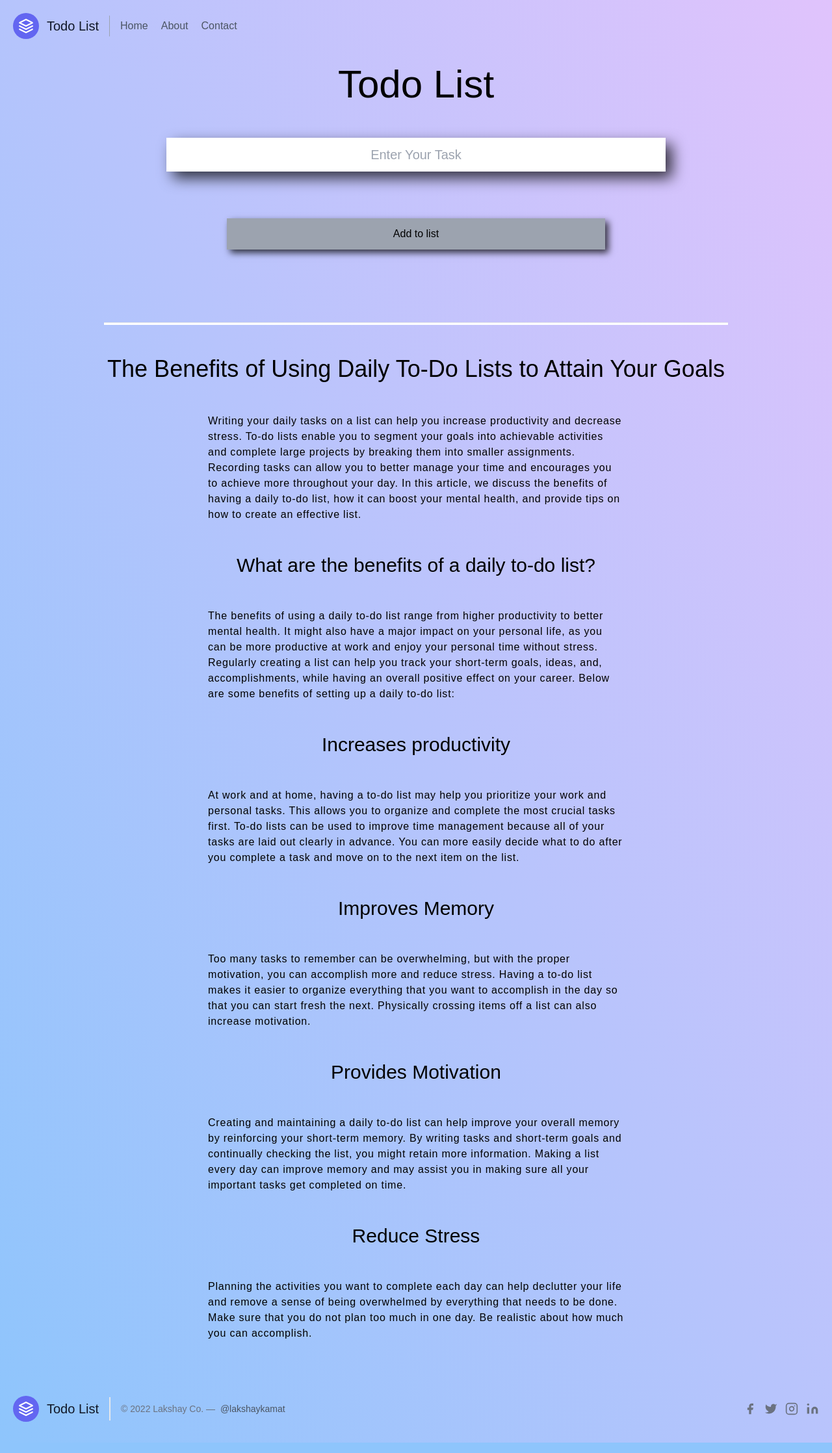
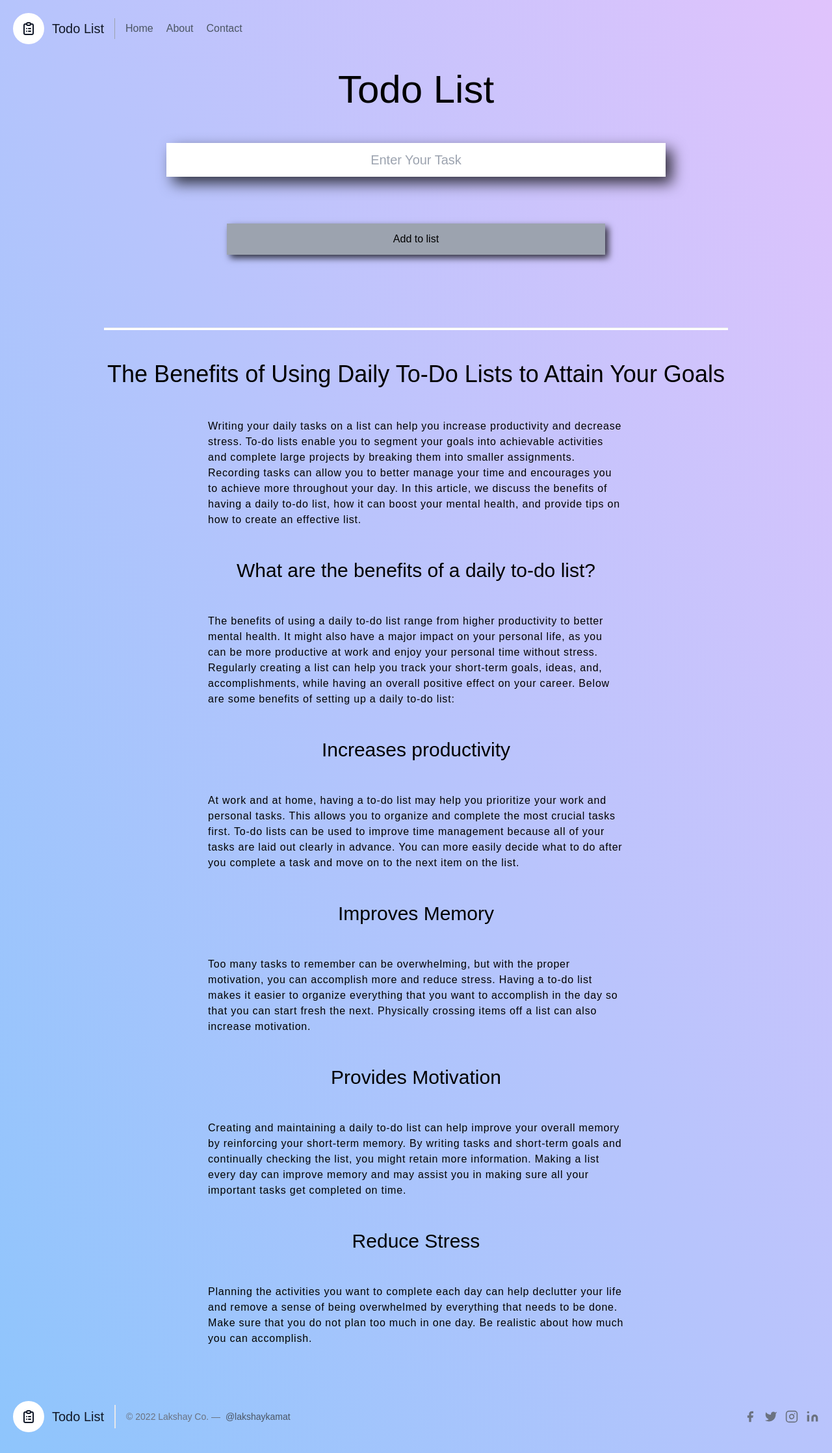
Before and after one commit to lakshaykamat/todo-list, a plain HTML site: page index.html in a window 1280 px wide. Shown: the whole page at 65% size. Drawn offline with nearby package versions, Linux system fonts and the light colour scheme; a web font is replaced by a local one.

Commit message:
svg added

```diff
--- a/index.html
+++ b/index.html
@@ -13,8 +13,8 @@
   <header class="text-gray-600 body-font">
     <div class="container mx-auto flex flex-wrap p-5 flex-col md:flex-row items-center">
       <a class="flex title-font font-medium items-center text-gray-900 mb-4 md:mb-0">
-        <svg xmlns="http://www.w3.org/2000/svg" fill="none" stroke="currentColor" stroke-linecap="round" stroke-linejoin="round" stroke-width="2" class="w-10 h-10 text-white p-2 bg-indigo-500 rounded-full" viewBox="0 0 24 24">
-          <path d="M12 2L2 7l10 5 10-5-10-5zM2 17l10 5 10-5M2 12l10 5 10-5"></path>
+        <svg xmlns="http://www.w3.org/2000/svg" class=" rounded-full h-12 w-12 p-3 bg-white" fill="none" viewBox="0 0 24 24" stroke="currentColor" stroke-width="2">
+          <path stroke-linecap="round" stroke-linejoin="round" d="M9 5H7a2 2 0 00-2 2v12a2 2 0 002 2h10a2 2 0 002-2V7a2 2 0 00-2-2h-2M9 5a2 2 0 002 2h2a2 2 0 002-2M9 5a2 2 0 012-2h2a2 2 0 012 2m-3 7h3m-3 4h3m-6-4h.01M9 16h.01" />
         </svg>
         <span class="ml-3 text-xl">Todo List</span>
       </a>
@@ -55,8 +55,8 @@
         <footer class="text-gray-600 body-font">
             <div class="container px-5 py-8 mx-auto flex items-center sm:flex-row flex-col">
               <a class="flex title-font font-medium items-center md:justify-start justify-center text-gray-900">
-                <svg xmlns="http://www.w3.org/2000/svg" fill="none" stroke="currentColor" stroke-linecap="round" stroke-linejoin="round" stroke-width="2" class="w-10 h-10 text-white p-2 bg-indigo-500 rounded-full" viewBox="0 0 24 24">
-                  <path d="M12 2L2 7l10 5 10-5-10-5zM2 17l10 5 10-5M2 12l10 5 10-5"></path>
+                <svg xmlns="http://www.w3.org/2000/svg" class=" rounded-full h-12 w-12 p-3 bg-white" fill="none" viewBox="0 0 24 24" stroke="currentColor" stroke-width="2">
+                  <path stroke-linecap="round" stroke-linejoin="round" d="M9 5H7a2 2 0 00-2 2v12a2 2 0 002 2h10a2 2 0 002-2V7a2 2 0 00-2-2h-2M9 5a2 2 0 002 2h2a2 2 0 002-2M9 5a2 2 0 012-2h2a2 2 0 012 2m-3 7h3m-3 4h3m-6-4h.01M9 16h.01" />
                 </svg>
                 <span class="ml-3 text-xl">Todo List</span>
               </a>
```
